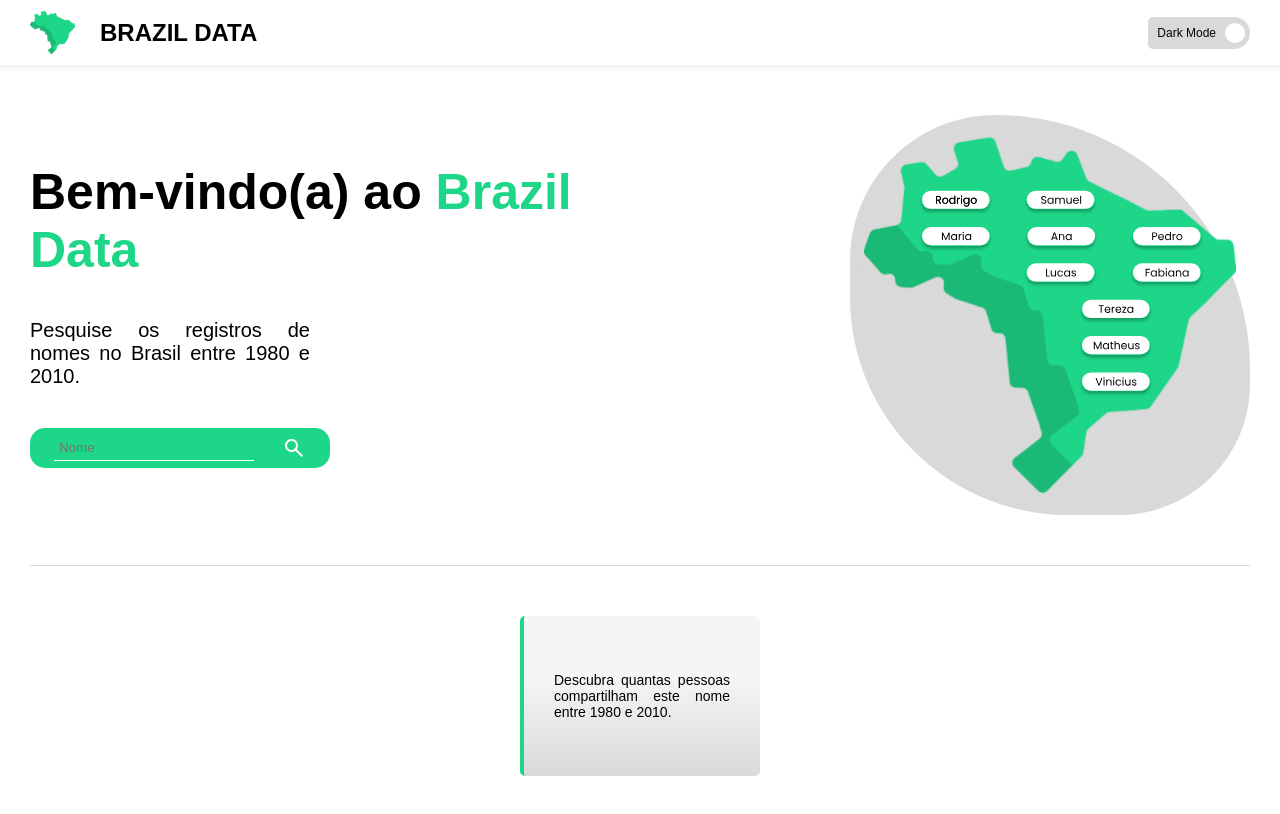
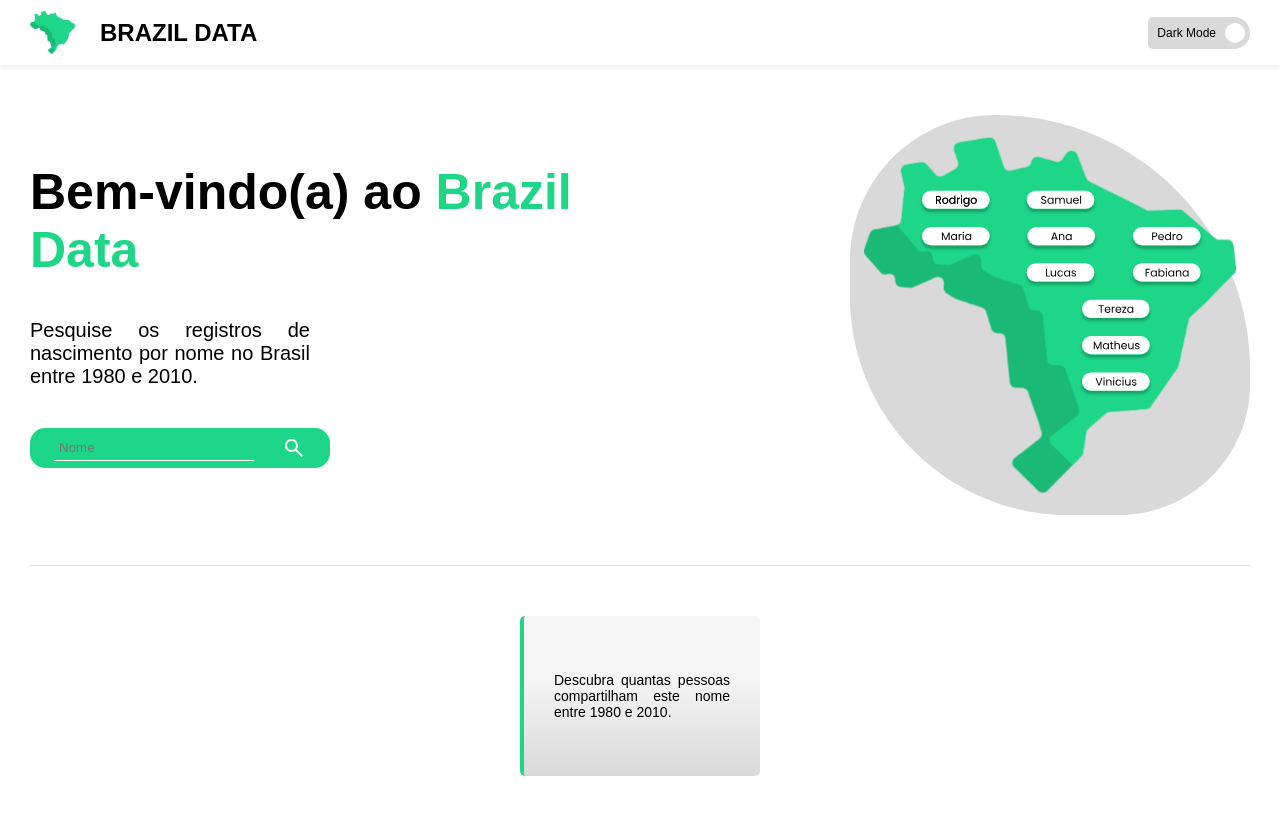
Before and after one commit to Rodriguou/Brazil-Data, a React (Create React App) app: page / in a window 1280 px wide. Shown: the top 814 px of the page. Built offline with nearby package versions, Linux system fonts and the light colour scheme.

Commit message:
Update App.js

```diff
--- a/src/App.js
+++ b/src/App.js
@@ -55,7 +55,7 @@ function App() {
       <main>
         <div>
           <h1 id='main-text'>Bem-vindo(a) ao <span>Brazil Data</span></h1>
-          <p>Pesquise os registros de nomes no Brasil entre 1980 e 2010.</p>
+          <p>Pesquise os registros de nascimento por nome no Brasil entre 1980 e 2010.</p>
 
           <div className="search-container">
             <input
```
